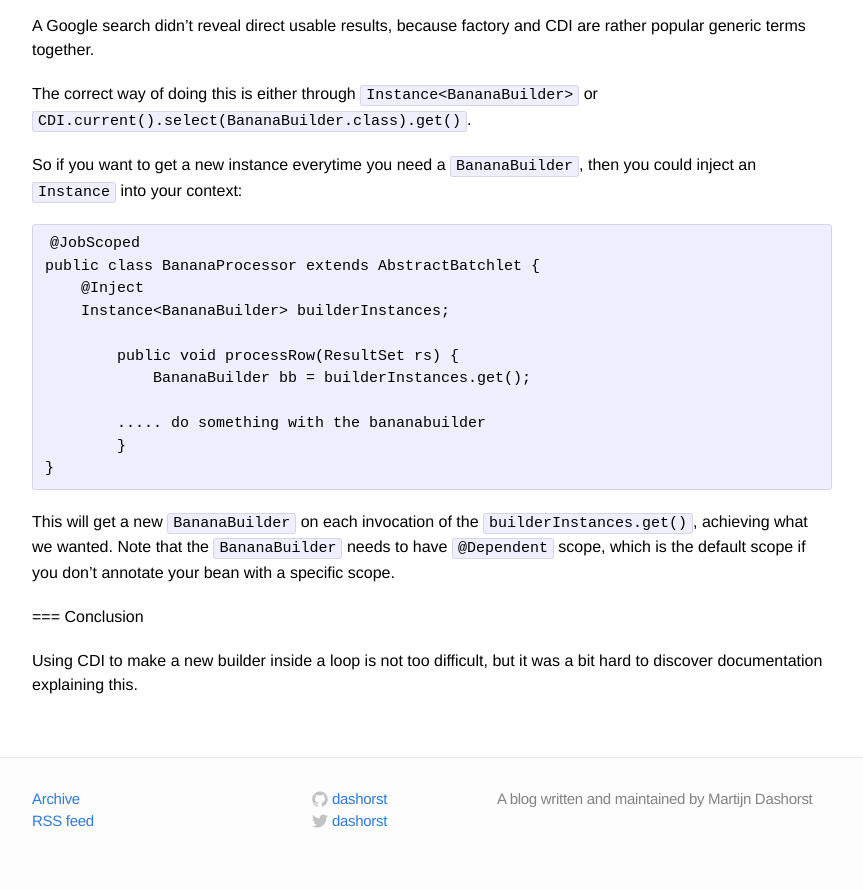
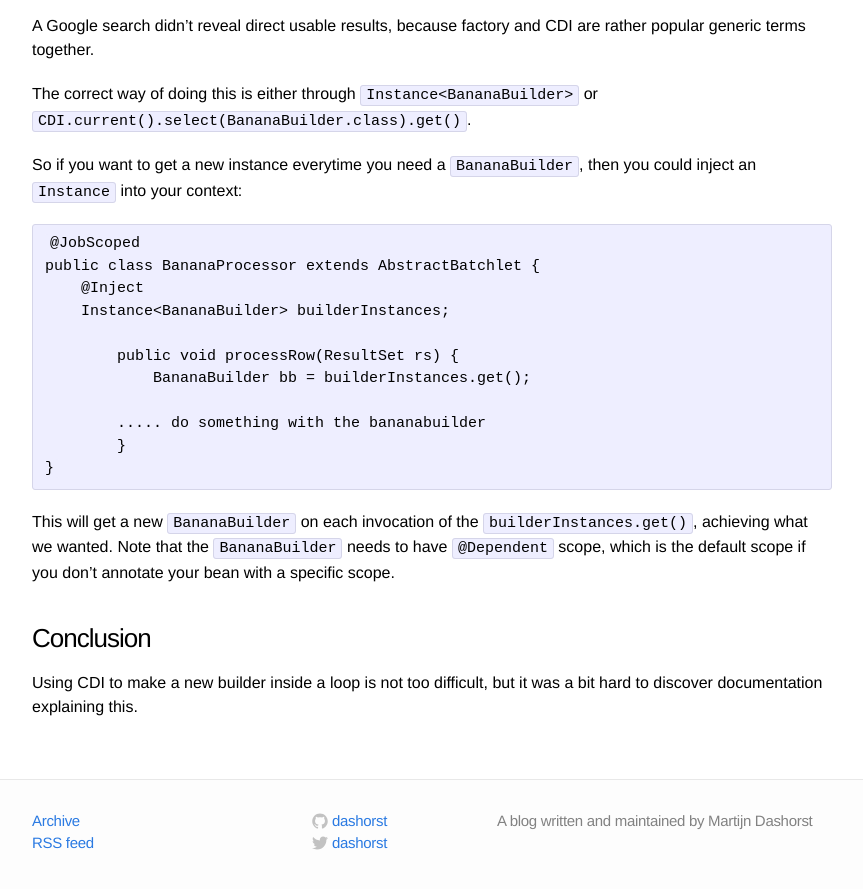
Before and after one commit to dashorst/martijndashorst.com, a Jekyll site: the page built from _posts/2020/2020-01-21-cdi-factory-method.md, in a window 1280 px wide and 900 px high, scrolled down 765 px. Shown: the top 889 px of the window, without its empty margins (208-1071 px from the left). Built offline with Jekyll 4.4.1, drawn with Linux system fonts in a browser that asks for light colours.

```diff
--- a/_posts/2020/2020-01-21-cdi-factory-method.md
+++ b/_posts/2020/2020-01-21-cdi-factory-method.md
@@ -63,7 +63,7 @@ This will get a new `BananaBuilder` on each invocation of the
 `BananaBuilder` needs to have `@Dependent` scope, which is the default
 scope if you don't annotate your bean with a specific scope.
 
-=== Conclusion
+### Conclusion
 
 Using CDI to make a new builder inside a loop is not too difficult, but
 it was a bit hard to discover documentation explaining this.
```
